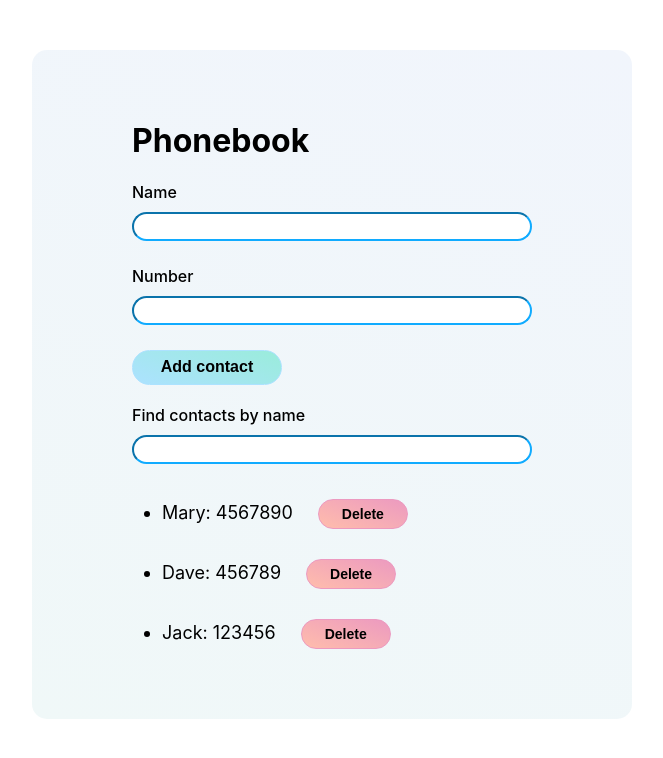
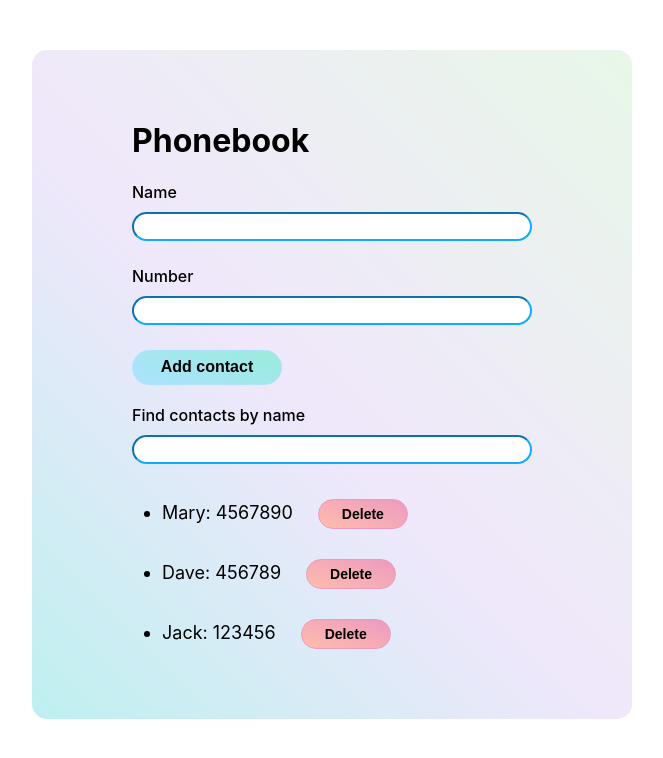
Before and after one commit to irbis14/goit-react-hw-09-phonebook, a React (Create React App) app: page / in a window 1280 px wide. Shown: the top 758 px of the page, without its empty margins (308-971 px from the left). Built offline with nearby package versions, Linux system fonts and the light colour scheme; data requests are answered from the project's data file.

Commit message:
Changes gradient

```diff
--- a/src/App.css
+++ b/src/App.css
@@ -4,7 +4,15 @@
   margin-left: 5px;
   padding: 5px 15px;
   width: 280px;
-  background: linear-gradient(21deg, #f0f8f8, #f1f5fc);
+  /* background: linear-gradient(21deg, #f0f8f8, #f1f5fc); */
+  background-color: #bef0f0;
+  background-image: linear-gradient(
+    45deg,
+    #bef0f0 0%,
+    #f0e7fb 46%,
+    #e8f7e8 100%
+  );
+
   border-radius: 15px;
 }
 
```
